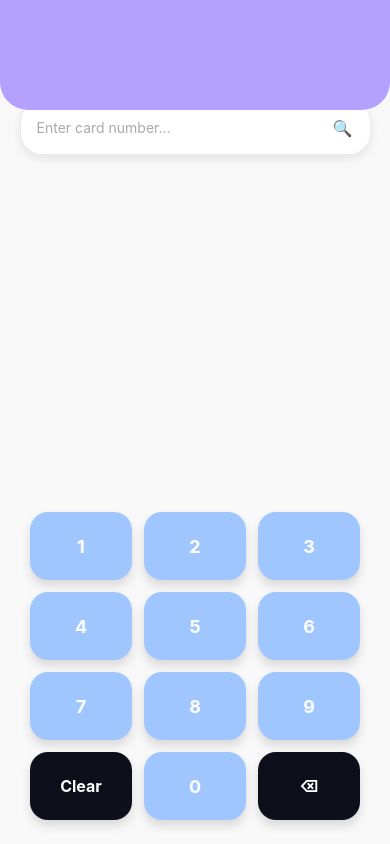
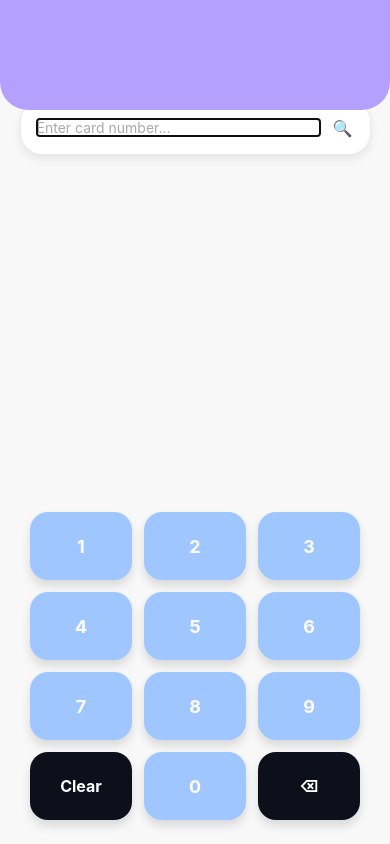
Before and after one commit to jeett73/dailyCardApp, a React Native app: screen /Owner in a window 390 px wide. Built offline with nearby package versions, Linux system fonts and the light colour scheme; no server answers; what expo-notifications would draw is missing.

Commit message:
fix(OwnerComponent): increase input limit from 3 to 10 characters
Update max input length in OwnerComponent and add maxLength prop to TextInput in OwnerScreen to match the new limit. Also enable autoFocus for better user experience.

```diff
--- a/src/component/OwnerComponent.tsx
+++ b/src/component/OwnerComponent.tsx
@@ -68,7 +68,7 @@ export function useOwner() {
   }, [customers, query]);
 
   function onDigit(d: string) {
-    setInput((prev) => (prev + d).slice(0, 3));
+    setInput((prev) => (prev + d).slice(0, 10));
   }
 
   function onBackspace() {
--- a/src/screens/OwnerScreen.tsx
+++ b/src/screens/OwnerScreen.tsx
@@ -43,6 +43,8 @@ export default function OwnerScreen() {
             placeholder="Enter card number..."
             placeholderTextColor="#aaa"
             value={input}
+            maxLength={10}
+            autoFocus={true}
             showSoftInputOnFocus={false}
             inputView={<View />}
           />
```
Lines whose indentation alone changed are shown as unchanged.
